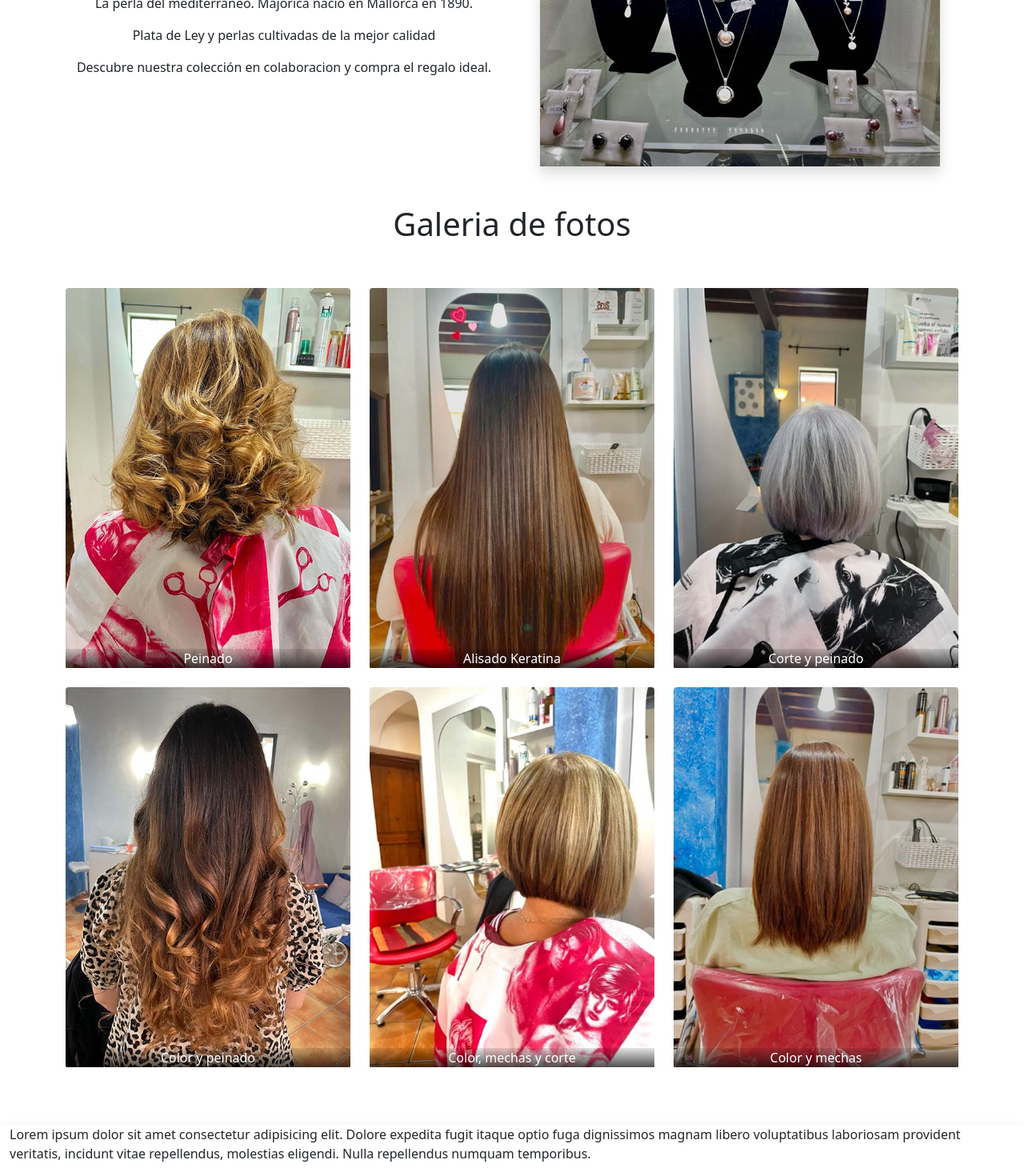
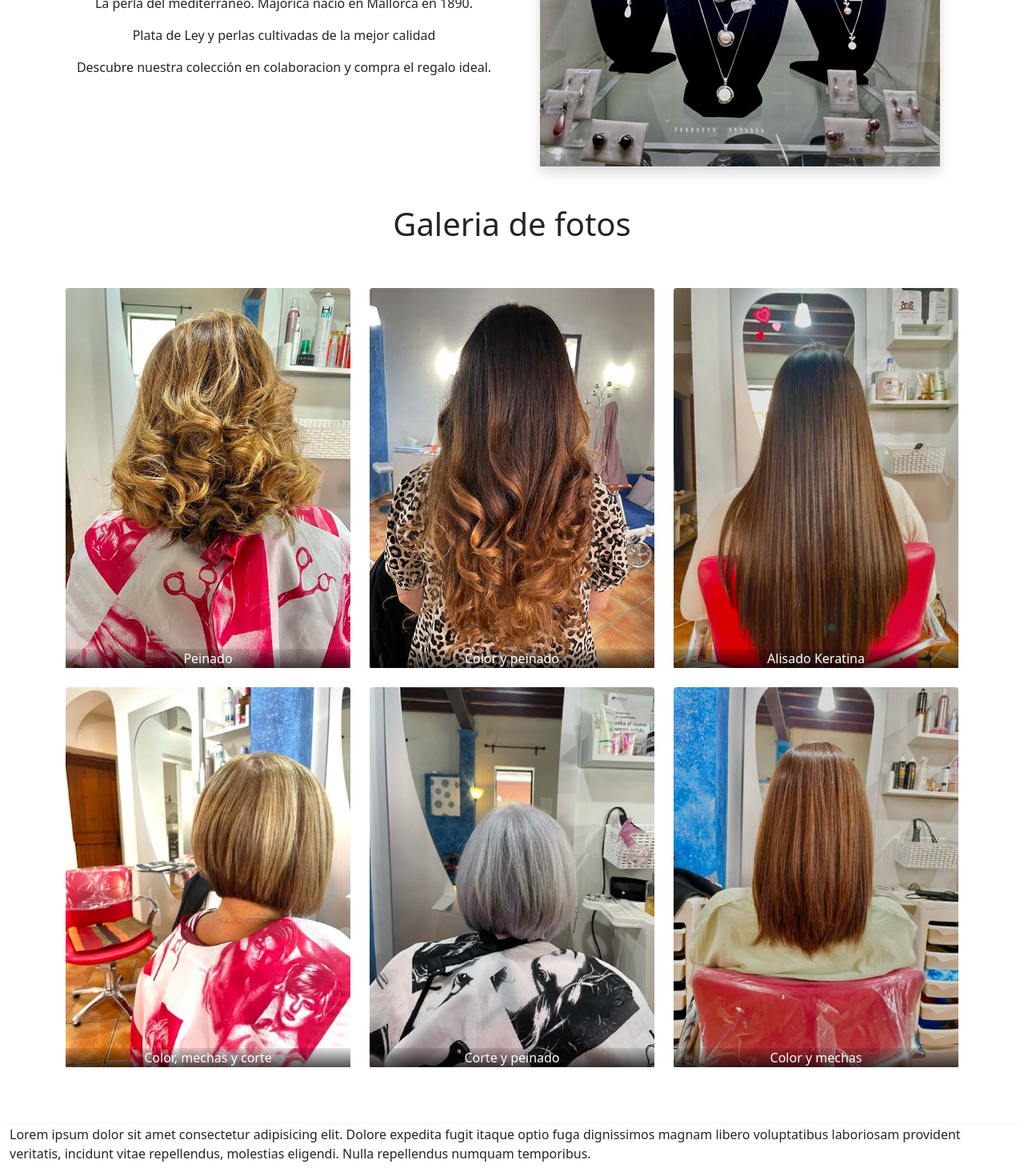
Before and after one commit to ToniOswin/MavisWeb, a React (Vite) app: page / in a window 1280 px wide. Shown: the part 752-2222 px from the top of the page at 80% size. Built offline with nearby package versions, Linux system fonts and the light colour scheme.

Commit message:
fixed image coumns

```diff
--- a/src/App.jsx
+++ b/src/App.jsx
@@ -46,7 +46,7 @@
       </div>
 
       <div className="row">
-        <div className="col-lg-4 col-md-12 mb-4 mb-lg-0">
+        <div className="col-lg-4 col-md-6 col-12 mb-4 mb-lg-0">
           <div className="imagebox">
             <img
               src={hair01}
@@ -55,6 +55,8 @@
             />
             <span className="overlay-text">Peinado</span>
           </div>
+        </div>
+        <div className="col-lg-4 col-md-6 col-12 mb-4 mb-lg-0">
           <div className="imagebox">
             <img
               src={hair02}
@@ -64,8 +66,7 @@
             <span className="overlay-text">Color y peinado</span>
           </div>
         </div>
-
-        <div className="col-lg-4 mb-4 mb-lg-0">
+        <div className="col-lg-4 col-md-6 col-12 mb-4 mb-lg-0">
           <div className="imagebox">
             <img
               src={hair03}
@@ -74,6 +75,8 @@
             />
             <span className="overlay-text">Alisado Keratina</span>
           </div>
+        </div>
+        <div className="col-lg-4 col-md-6 col-12 mb-4 mb-lg-0">
 
           <div className="imagebox">
             <img
@@ -84,8 +87,7 @@
             <span className="overlay-text">Color, mechas y corte</span>
           </div>
         </div>
-
-        <div className="col-lg-4 mb-4 mb-lg-0">
+        <div className="col-lg-4 col-md-6 col-12 mb-4 mb-lg-0">
           <div className="imagebox">
             <img
               src={hair05}
@@ -94,6 +96,8 @@
             />
             <span className="overlay-text">Corte y peinado</span>
           </div>
+        </div>
+        <div className="col-lg-4 col-md-6 col-12 mb-4 mb-lg-0">
           <div className="imagebox">
             <img
               src={hair06}
--- a/src/index.css
+++ b/src/index.css
@@ -15,10 +15,6 @@
 .imagebox {
   position: relative;
   transition: 0.5s ease-in-out;
-}
-
-.imagebox:hover {
-  transform: scale(1.1);
 }
 
 .overlay-text {
@@ -45,4 +41,7 @@
   nav {
       width: auto !important;
   }
+  .imagebox:hover {
+    transform: scale(1.1);
+  }
 }
```
